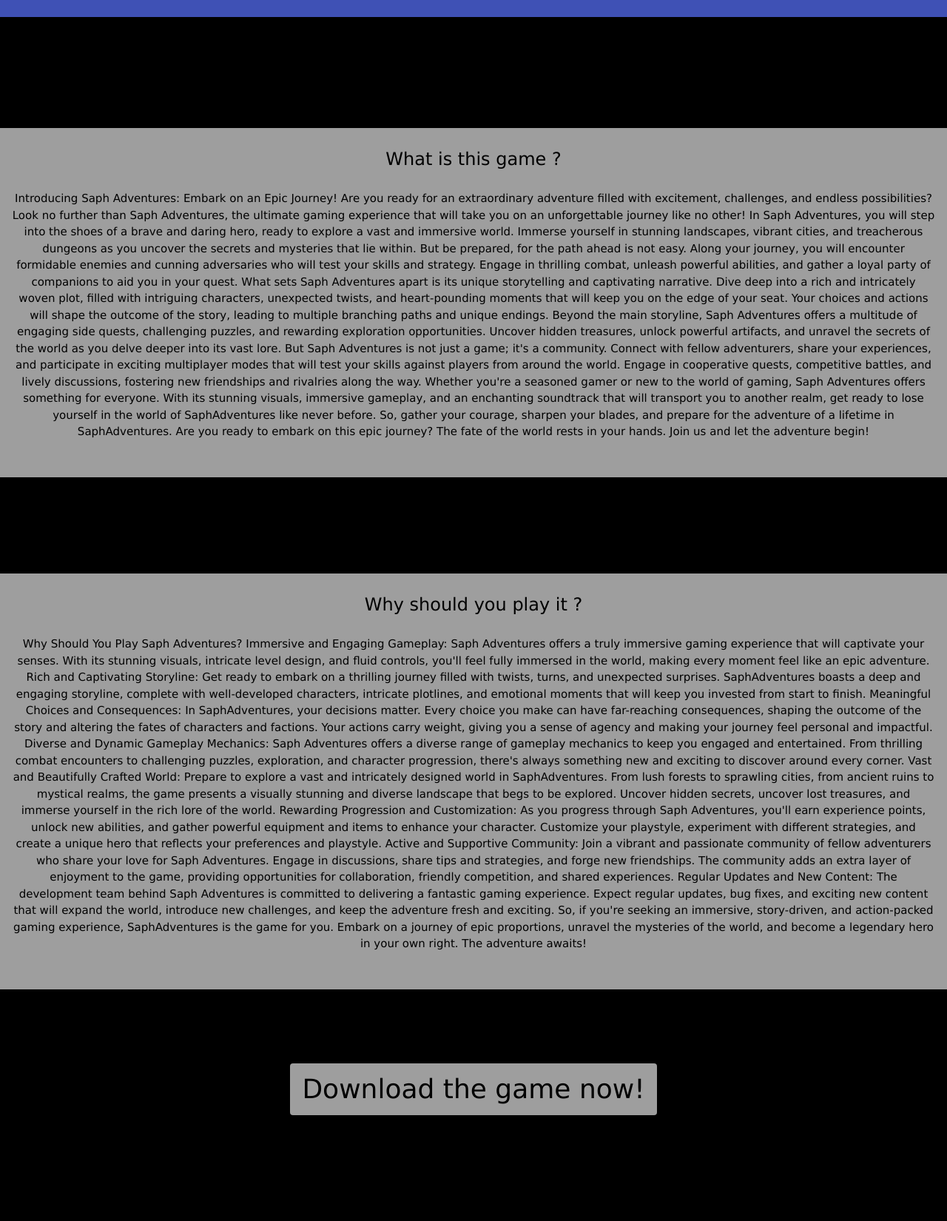
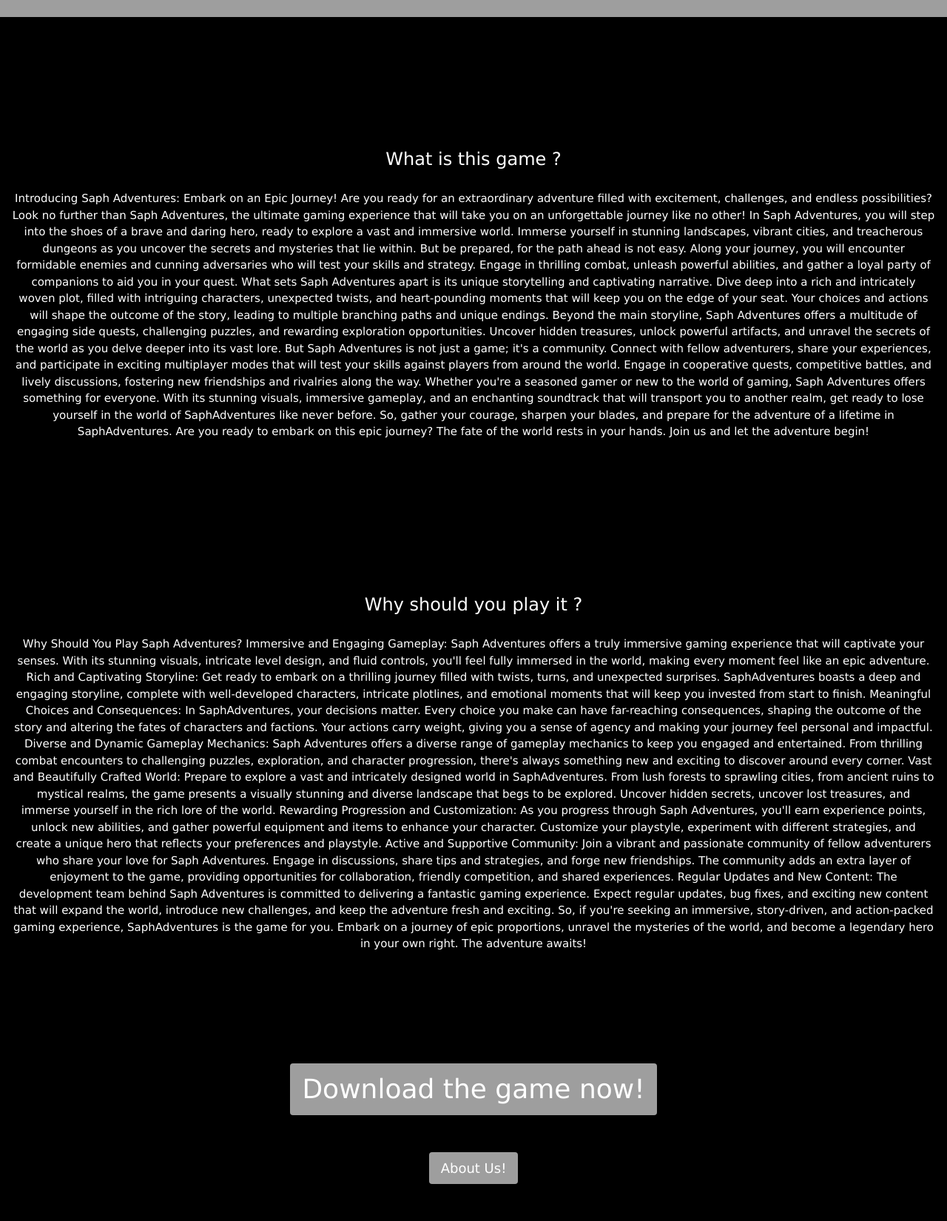
Before and after one commit to saph-adventures/saph-adventures.github.io, a plain HTML site: page index.html in a window 1280 px wide. Shown: the part 83-1733 px from the top of the page at 74% size. Before the commit the page ends 1640 px from the top, so only its background shows below. Drawn offline with nearby package versions, Linux system fonts and the light colour scheme.

Commit message:
Update and rename saph-adventures.html to index.html

```diff
--- a/saph-adventures.html
+++ b/index.html
@@ -10,6 +10,9 @@
             }
             html {
               scroll-behavior: smooth;
+            }
+            p {
+                color: white;
             }
           </style>
     </head>
@@ -27,14 +30,14 @@
 
         <div id="page">
             <!-- <div style="padding-top: 35px;"> </div> -->
-            <div class="w3-container w3-center w3-indigo">
+            <div class="w3-container w3-center w3-grey">
                 <div style="padding-top: 35px;"> </div>
-                <a class="w3-center w3-xlarge"> Saph Adventures </a>
+                <a class="w3-center w3-xlarge w3-text-white"> Saph Adventures </a>
                 <div style="padding-top: 35px;"> </div>
             </div>
             <div style="padding-top: 150px;"> </div>
-            <div class="w3-container w3-center w3-grey">
-                <p class="w3-xlarge w3-text-black w3-bold">What is this game ?</p>
+            <div class="w3-container w3-center w3-black">
+                <p class="w3-xlarge w3-bold">What is this game ?</p>
                 <p>Introducing Saph Adventures: Embark on an Epic Journey!
 
 Are you ready for an extraordinary adventure filled with excitement, challenges, and endless possibilities? Look no further than Saph Adventures, the ultimate gaming experience that will take you on an unforgettable journey like no other!
@@ -57,8 +60,8 @@ Join us and let the adventure begin!</p>
                 <div style="padding-top: 35px;"> </div>
             </div>
             <div style="padding-top: 130px;"> </div>
-            <div class="w3-container w3-center w3-grey">
-                <p class="w3-xlarge w3-text-black w3-bold">Why should you play it ?</p>
+            <div class="w3-container w3-center w3-black">
+                <p class="w3-xlarge w3-bold">Why should you play it ?</p>
                 <p>Why Should You Play Saph Adventures?
 
     Immersive and Engaging Gameplay: Saph Adventures offers a truly immersive gaming experience that will captivate your senses. With its stunning visuals, intricate level design, and fluid controls, you'll feel fully immersed in the world, making every moment feel like an epic adventure.
@@ -81,7 +84,9 @@ So, if you're seeking an immersive, story-driven, and action-packed gaming exper
                 <div style="padding-top: 35px;"> </div>
             </div>
             <div style="padding-top: 100px;"> </div>
-            <div class="w3-center"> <a href="https://google.com" class="w3-xxlarge w3-btn w3-grey w3-round">Download the game now!</a></div>
+            <div class="w3-center"> <a href="https://google.com" class="w3-xxlarge w3-btn w3-grey w3-round w3-text-white">Download the game now!</a></div>
+            <div style="padding-top: 50px;"></div>
+            <div class="w3-center"> <a href="https://google.com" class="w3-large w3-btn w3-grey w3-round w3-text-white">About Us!</a></div>
             <div style="padding-top: 50px;"></div>
         </div>
     </body>
```
